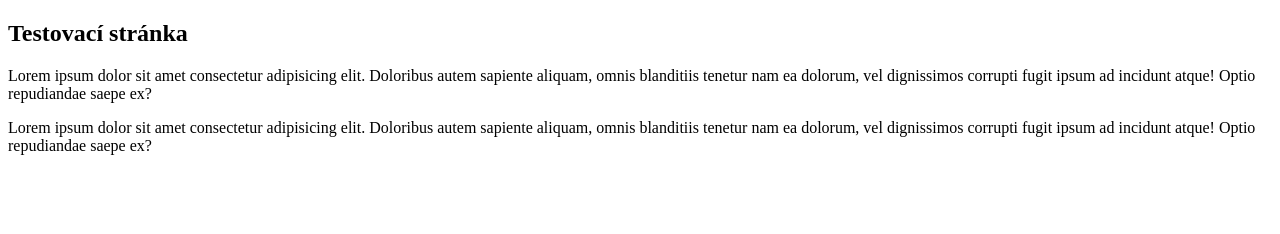
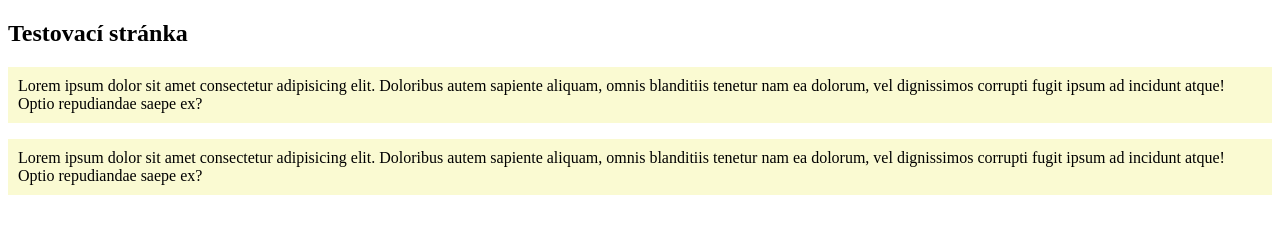
Before and after one commit to jan-blazek/test_git, a plain HTML site: page index.html in a window 1280 px wide. Drawn offline with Linux system fonts and the light colour scheme.

Commit message:
žluté pozadí pro odstavce

```diff
--- a/css/style.css
+++ b/css/style.css
@@ -1 +1,7 @@
 /* Styly */
+
+/* Nastavení pozadí pro odstavce */
+p {
+    background-color: lightgoldenrodyellow;
+    padding: 10px;
+}
```
